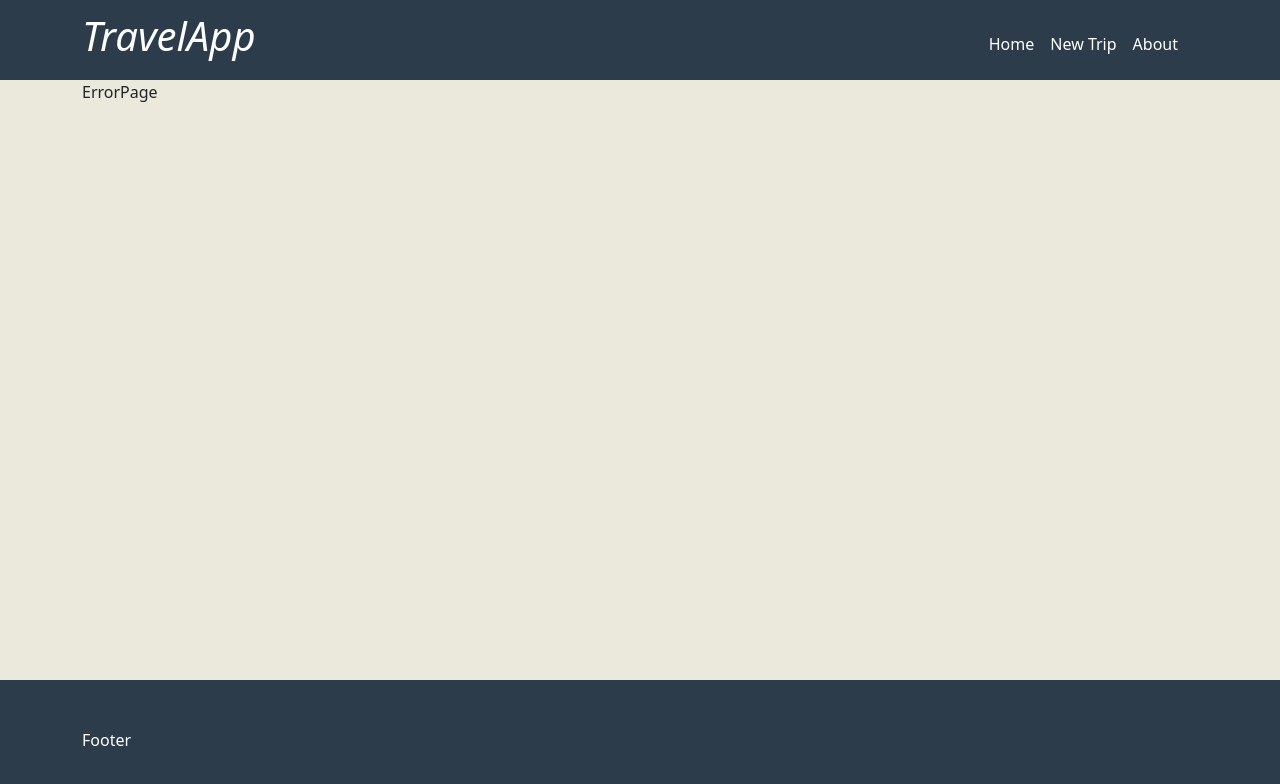
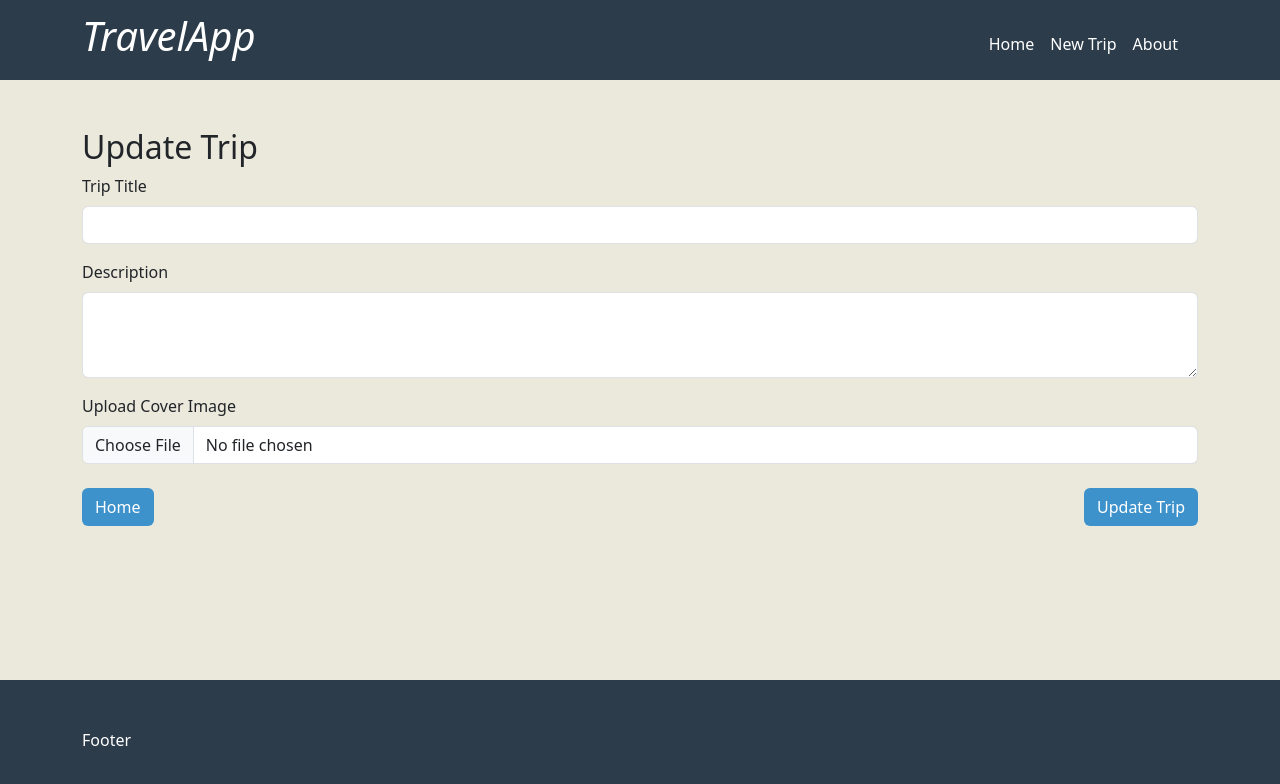
Before and after one commit to OgataiKhan/travel-app, a Vue app in the folder frontend/: page /trip/1/update in a window 1280 px wide. Before the commit this address led to /404. Shown: the top 784 px of the page. Built offline with nearby package versions, Linux system fonts and the light colour scheme; no server answers; a web font is replaced by a local one.

Commit message:
feat: implement update trip

```diff
--- a/frontend/src/router/router.js
+++ b/frontend/src/router/router.js
@@ -2,6 +2,7 @@ import { createRouter, createWebHistory } from "vue-router";
 import TripsView from "../views/TripsView.vue";
 import TripDetail from "../views/TripDetail.vue";
 import CreateTrip from "../views/CreateTrip.vue";
+import UpdateTrip from "../views/UpdateTrip.vue";
 import CreateDestination from "../views/CreateDestination.vue";
 import ErrorPage from "../views/ErrorPage.vue";
 
@@ -21,6 +22,12 @@ const routes = [
     path: "/create-trip",
     name: "CreateTrip",
     component: CreateTrip,
+  },
+  {
+    path: "/trip/:trip_id/update",
+    name: "UpdateTrip",
+    component: UpdateTrip,
+    props: true,
   },
   {
     path: "/trip/:trip_id/day/:day_id/add-destination",
--- a/frontend/src/scss/partial/_variables.scss
+++ b/frontend/src/scss/partial/_variables.scss
@@ -9,3 +9,4 @@ $font-primary: #2c3c4b;
 $font-secondary: #ffffff;
 $bg-primary: #ebe8dc;
 $bg-secondary: #3E92CC;
+$bg-tertiary: #9c724a;
--- a/frontend/src/stores/trips.js
+++ b/frontend/src/stores/trips.js
@@ -133,6 +133,24 @@ export const useTripsStore = defineStore("trips", {
         throw error;
       }
     },
+    async updateTrip(tripData) {
+      try {
+        const response = await axios.post(
+          `${BASE_URL}trips/update_trip.php`,
+          tripData,
+          {
+            headers: {
+              "Content-Type": "multipart/form-data",
+            },
+          }
+        );
+        console.log("Trip updated successfully:", response.data.message);
+        await this.fetchTrip(tripData.get("id")); // Fetch updated trip details
+      } catch (error) {
+        console.error("Error updating trip:", error);
+        throw error;
+      }
+    },
     async deleteTrip(id) {
       try {
         await axios.post(
--- a/frontend/src/views/TripDetail.vue
+++ b/frontend/src/views/TripDetail.vue
@@ -184,6 +184,7 @@ export default {
     <router-link to="/" class="btn btn-home my-4" aria-current="page"
       >Home</router-link
     >
+    <router-link :to="`/trip/${trip_id}/update`" class="btn btn-update ms-3">Update trip</router-link>
     <button
       type="button"
       @click="deleteTrip(trip.id)"
@@ -202,6 +203,11 @@ export default {
 .btn-home,
 .btn-adddestination {
   @include button;
+}
+
+.btn-update {
+  background-color: $bg-tertiary;
+  color: $font-secondary;
 }
 
 .no-trips-msg {
--- /dev/null
+++ b/frontend/src/views/UpdateTrip.vue
@@ -0,0 +1,141 @@
+<script>
+import { useTripsStore } from "../stores/trips";
+
+export default {
+  name: "UpdateTrip",
+  data() {
+    return {
+      form: {
+        title: "",
+        description: "",
+        cover_img: null,
+      },
+      loading: false,
+      error: null,
+      tripId: this.$route.params.trip_id,
+    };
+  },
+  computed: {
+    tripsStore() {
+      return useTripsStore();
+    },
+  },
+  watch: {
+    'tripsStore.currentTrip': {
+      handler(trip) {
+        if (trip) {
+          this.form.title = trip.title;
+          this.form.description = trip.description;
+        }
+      },
+      immediate: true
+    }
+  },
+  methods: {
+    handleFileUpload(event) {
+      this.form.cover_img = event.target.files[0];
+    },
+    async fetchTripData() {
+      try {
+        await this.tripsStore.fetchTrip(this.tripId);
+      } catch (error) {
+        console.error("Error fetching trip data:", error);
+        this.error = "Could not load trip data.";
+      }
+    },
+    async submitForm() {
+      this.loading = true;
+      this.error = null;
+
+      const formData = new FormData();
+      formData.append("id", this.tripId);
+      formData.append("title", this.form.title);
+      formData.append("description", this.form.description);
+      if (this.form.cover_img) {
+        formData.append("cover_img", this.form.cover_img);
+      }
+
+      console.log([...formData]);
+
+      try {
+        await this.tripsStore.updateTrip(formData);
+        this.$router.push(`/trip/${this.tripId}`);
+      } catch (error) {
+        console.error("Error updating trip:", error);
+        this.error = "There was an error updating the trip. Please try again.";
+      } finally {
+        this.loading = false;
+      }
+    },
+  },
+  created() {
+    this.fetchTripData();
+  },
+};
+</script>
+
+<template>
+  <div class="container py-5">
+    <h2>Update Trip</h2>
+    <form @submit.prevent="submitForm">
+      <div class="mb-3">
+        <label for="title" class="form-label">Trip Title</label>
+        <input
+          type="text"
+          class="form-control"
+          id="title"
+          v-model="form.title"
+          required
+        />
+      </div>
+      <div class="mb-3">
+        <label for="description" class="form-label">Description</label>
+        <textarea
+          class="form-control"
+          id="description"
+          v-model="form.description"
+          rows="3"
+        ></textarea>
+      </div>
+
+      <div class="mb-3">
+        <label for="cover-img" class="form-label">Upload Cover Image</label>
+        <input
+          @change="handleFileUpload"
+          accept="image/*"
+          class="form-control"
+          type="file"
+          id="cover-img"
+        />
+      </div>
+
+      <div v-if="loading" class="mt-3">
+        <p>Updating trip, please wait...</p>
+      </div>
+
+      <div v-if="error" class="alert alert-danger mt-3">
+        {{ error }}
+      </div>
+      <!-- Buttons -->
+      <div class="d-flex justify-content-between mt-4">
+        <router-link to="/" class="btn btn-home" aria-current="page">
+          Home
+        </router-link>
+        <button type="submit" class="btn btn-submit" :disabled="loading">
+          Update Trip
+        </button>
+      </div>
+      <!-- /Buttons -->
+    </form>
+  </div>
+</template>
+
+<style lang="scss" scoped>
+@use "../scss/partial/variables" as *;
+@use "../scss/partial/mixins" as *;
+
+.btn-home,
+.btn-submit {
+  @include button;
+}
+</style>
```
Also changed, not shown: 1 other file (tests, documents, lock files or other folders).
